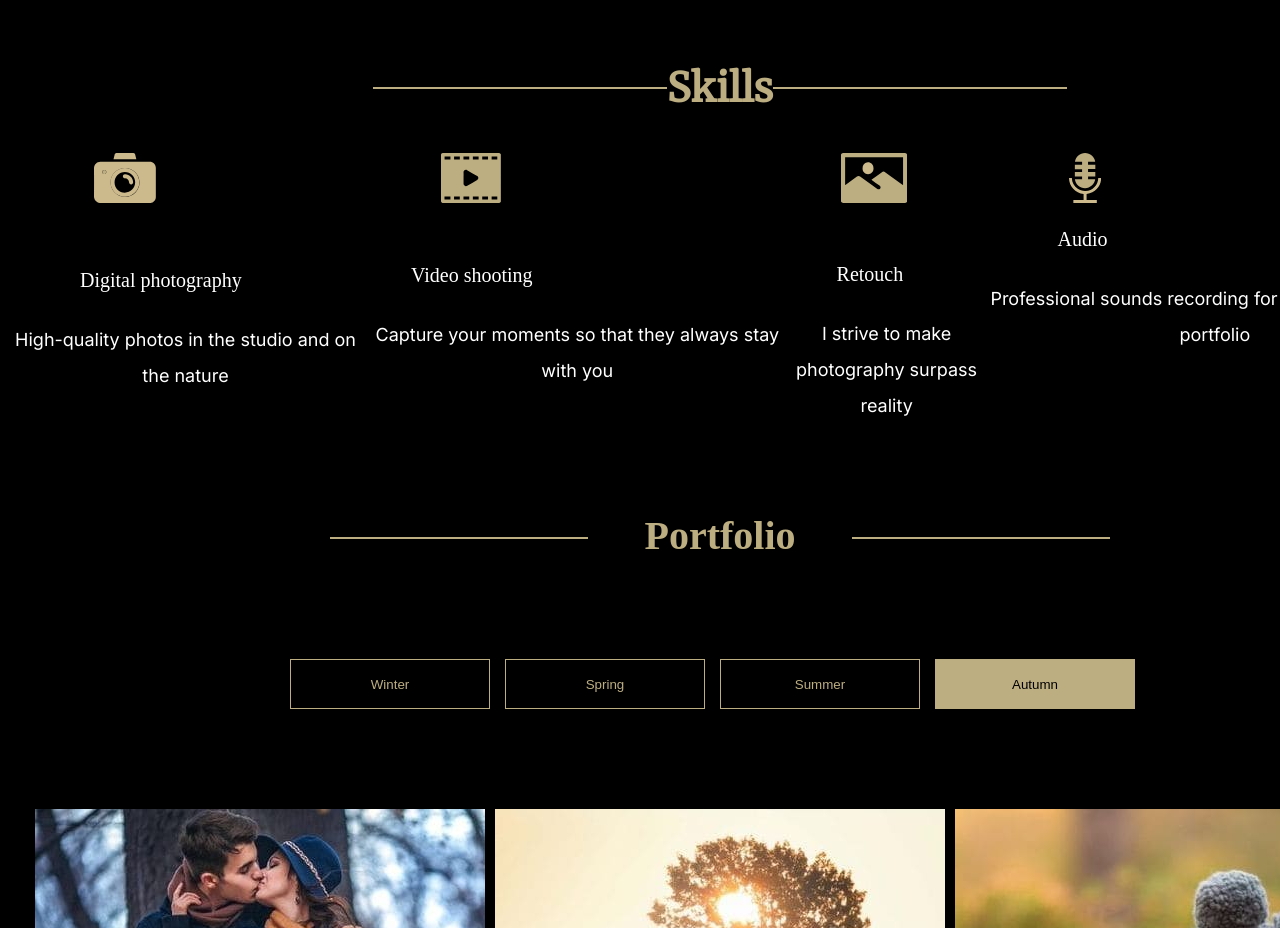
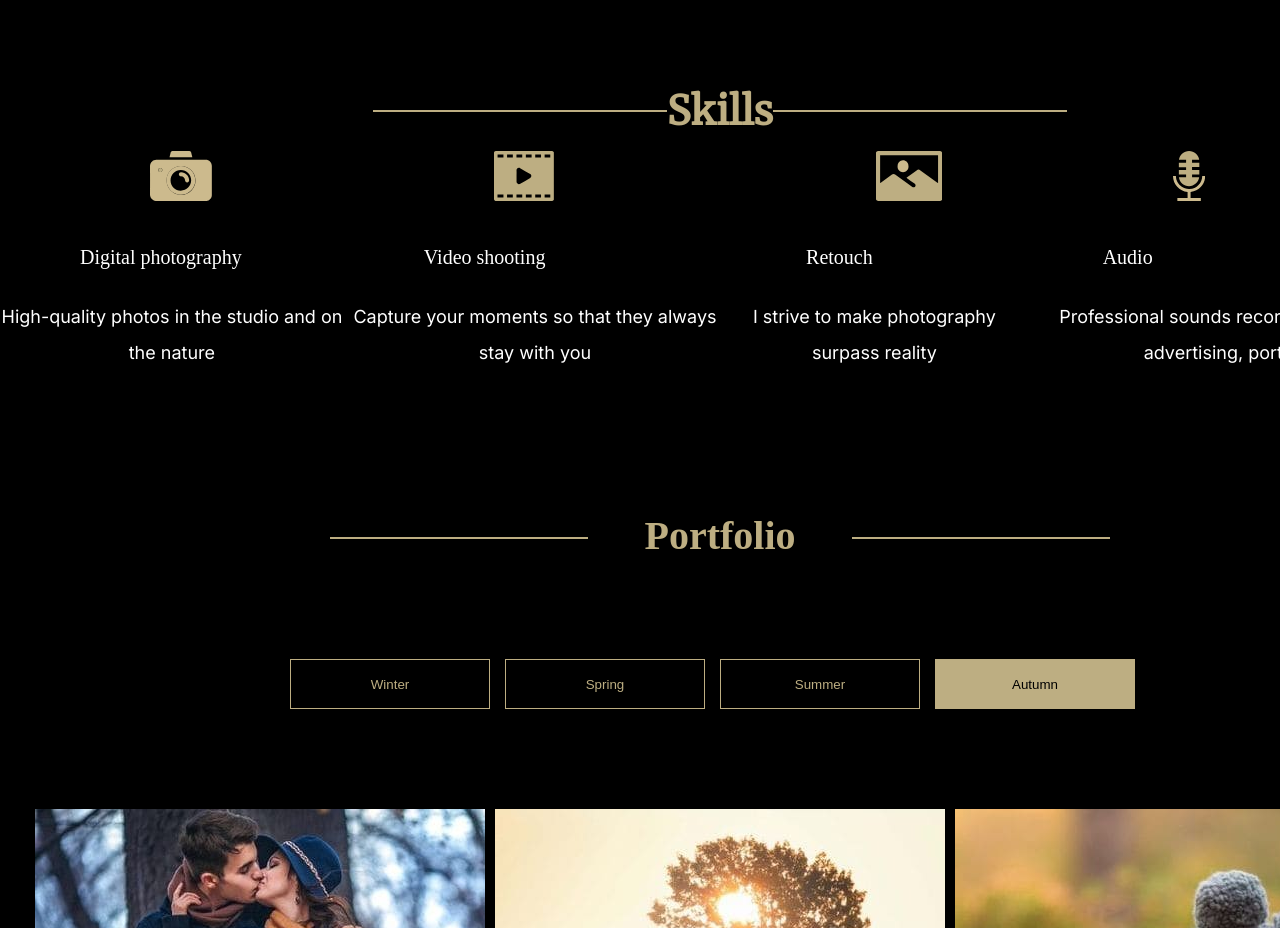
Before and after one commit to MarkLev1/portfolio, a plain HTML site: page index.html in a window 1280 px wide. Shown: the part 980-1908 px from the top of the page. Drawn offline with Linux system fonts and the light colour scheme.

Commit message:
Update index.html

```diff
--- a/index.html
+++ b/index.html
@@ -68,37 +68,37 @@
 
         <div class="wrapper_iten2">
             <div class="item1">
-                <div class="item5">
+                <div class="item2">
                     <img class="osnova_img" src="./assets/svg/camera 1.svg" alt="FBI">
                 </div>
                 <p class="about">Digital photography</p>
                 <p class="about2">High-quality photos in the studio and on the nature</p>
             </div>
 
-            <div class="item2">
+            <div class="item1 ">
 
-                <div class="item6">
-                    <img class="osnova_img2" src="./assets/svg/video 1.svg" alt="FBI">
+                <div class="item2">
+                    <img class="osnova_img" src="./assets/svg/video 1.svg" alt="FBI">
                 </div>
-                <p class="about5">Video shooting</p>
+                <p class="about">Video shooting</p>
                 <p class="about2">Capture your moments so that they always stay with you</p>
             </div>
 
 
-            <div class="item3">
-                <div class="item7">
-                    <img class="osnova_img3" src="./assets/svg/image 1.svg" alt="FBI">
+            <div class="item1">
+                <div class="item2">
+                    <img class="osnova_img" src="./assets/svg/image 1.svg" alt="FBI">
                 </div>
-                <p class="about3">Retouch</p>
+                <p class="about">Retouch</p>
                 <p class="about2">I strive to make photography surpass reality</p>
             </div>
 
 
-            <div class="item4">
-                <div class="item8">
-                    <img class="osnova_img4" src="./assets/svg/mic 1.svg" alt="FBI">
+            <div class="item1">
+                <div class="item2">
+                    <img class="osnova_img" src="./assets/svg/mic 1.svg" alt="FBI">
                 </div>
-                <p class="about4">Audio</p>
+                <p class="about">Audio</p>
                 <p class="about2">Professional sounds recording for video, advertising, portfolio</p>
             </div>
         </div>
```
